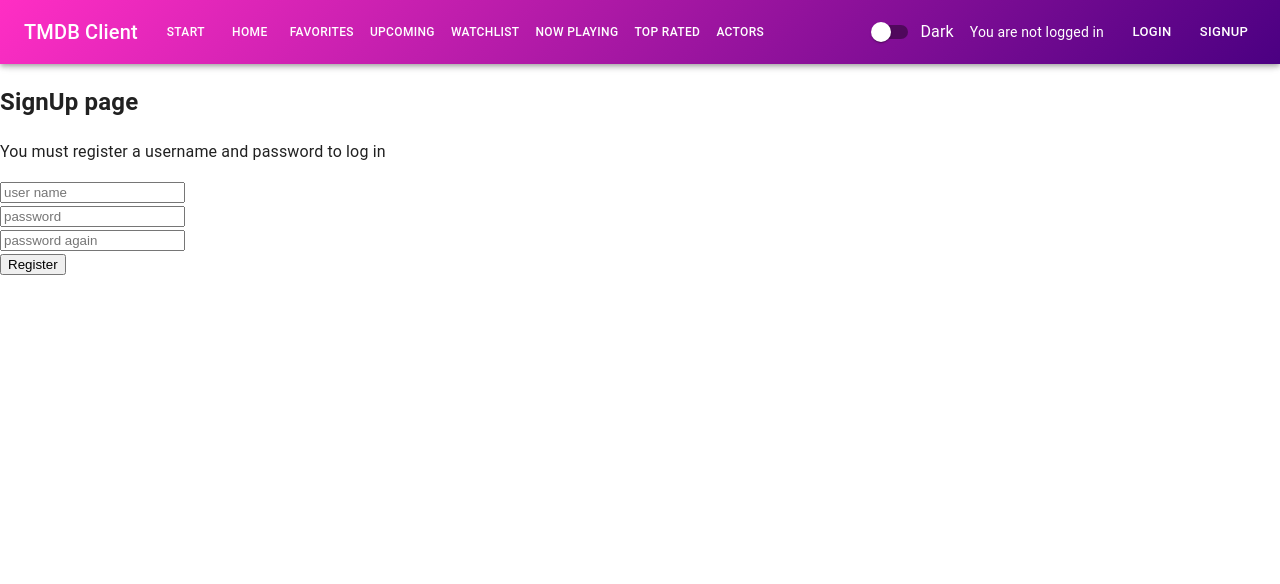
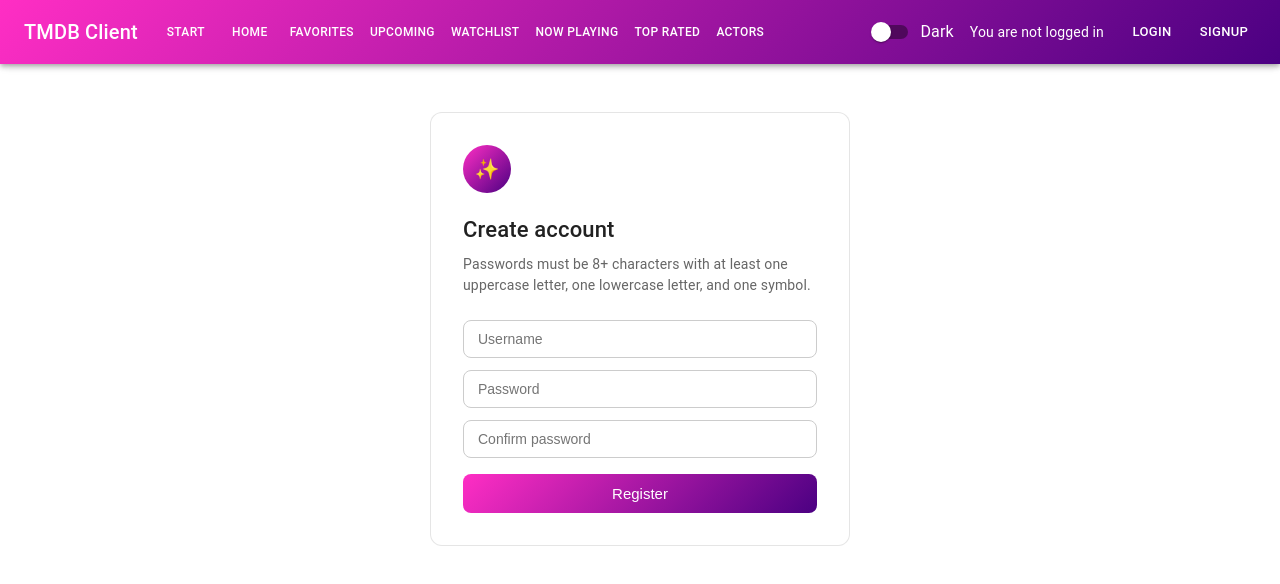
Before and after one commit to Stevensheehan2004/web-api-ca, a React (Vite) app in the folder react-movies/: page /signup in a window 1280 px wide. Shown: the top 584 px of the page. Built offline with nearby package versions, Linux system fonts and the light colour scheme.

Commit message:
Made nicee looking pages and added the final labs

```diff
--- a/react-movies/src/pages/loginPage.jsx
+++ b/react-movies/src/pages/loginPage.jsx
@@ -1,42 +1,105 @@
 import React, { useContext, useState } from "react";
-import { Navigate, useLocation } from "react-router";
+import { Navigate, useLocation, Link } from "react-router";
 import { AuthContext } from '../contexts/authContext';
-import { Link } from "react-router";
+
+const styles = {
+  page: {
+    display: 'flex',
+    justifyContent: 'center',
+    alignItems: 'flex-start',
+    padding: '3rem 1rem',
+    minHeight: '80vh'
+  },
+  card: {
+    background: 'white',
+    border: '0.5px solid rgba(0,0,0,0.1)',
+    borderRadius: '12px',
+    padding: '2rem',
+    width: '100%',
+    maxWidth: '420px'
+  },
+  icon: {
+    width: '48px',
+    height: '48px',
+    borderRadius: '50%',
+    background: 'linear-gradient(135deg, #ff2ec4, #4b0082)',
+    display: 'flex',
+    alignItems: 'center',
+    justifyContent: 'center',
+    color: 'white',
+    fontSize: '20px',
+    marginBottom: '1.25rem'
+  },
+  title: {
+    fontSize: '22px',
+    fontWeight: 500,
+    margin: '0 0 0.5rem'
+  },
+  subtitle: {
+    fontSize: '14px',
+    color: '#666',
+    margin: '0 0 1.5rem',
+    lineHeight: 1.5
+  },
+  input: {
+    width: '100%',
+    boxSizing: 'border-box',
+    padding: '10px 14px',
+    border: '0.5px solid #ccc',
+    borderRadius: '8px',
+    fontSize: '14px',
+    marginBottom: '12px',
+    outline: 'none'
+  },
+  btn: {
+    width: '100%',
+    padding: '11px',
+    border: 'none',
+    borderRadius: '8px',
+    background: 'linear-gradient(135deg, #ff2ec4, #4b0082)',
+    color: 'white',
+    fontSize: '15px',
+    fontWeight: 500,
+    cursor: 'pointer',
+    marginTop: '4px'
+  },
+  link: {
+    fontSize: '13px',
+    color: '#666',
+    marginTop: '1rem',
+    textAlign: 'center'
+  },
+  a: {
+    color: '#c020a0',
+    textDecoration: 'none',
+    fontWeight: 500
+  },
+};
 
 const LoginPage = () => {
   const context = useContext(AuthContext);
-
   const [userName, setUserName] = useState("");
   const [password, setPassword] = useState("");
 
-    const login = () => {
-        context.authenticate(userName, password);
-    };
+  const login = () => context.authenticate(userName, password);
 
-    let location = useLocation();
-
-    // Set 'from' to path where browser is redirected after a successful login - either / or the protected path user requested
+  const location = useLocation();
   const { from } = location.state ? { from: location.state.from.pathname } : { from: "/" };
 
-    if (context.isAuthenticated === true) {
-        return <Navigate to={from} />;
-    }
+  if (context.isAuthenticated === true) return <Navigate to={from} />;
 
   return (
-        <>
-            <h2>Login page</h2>
-            <p>You must log in to view the protected pages </p>
-            <input id="username" placeholder="user name" onChange={e => {
-                setUserName(e.target.value);
-            }}></input><br />
-            <input id="password" type="password" placeholder="password" onChange={e => {
-                setPassword(e.target.value);
-            }}></input><br />
-            {/* Login web form  */}
-            <button onClick={login}>Log in</button>
-            <p>Not Registered?
-                <Link to="/signup">Sign Up!</Link></p>
-        </>
+    <div style={styles.page}>
+      <div style={styles.card}>
+        <div style={styles.icon}>🔒</div>
+        <h2 style={styles.title}>Welcome back</h2>
+        <p style={styles.subtitle}>You must log in to view protected pages.</p>
+        <input style={styles.input} placeholder="Username" onChange={e => setUserName(e.target.value)} />
+        <input style={styles.input} type="password" placeholder="Password" onChange={e => setPassword(e.target.value)} />
+        <button style={styles.btn} onClick={login}>Log in</button>
+        <p style={styles.link}>Not registered? <Link to="/signup" style={styles.a}>Sign up</Link></p>
+      </div>
+    </div>
   );
 };
 
--- a/react-movies/src/pages/profilePage.jsx
+++ b/react-movies/src/pages/profilePage.jsx
@@ -2,20 +2,113 @@ import React, { useContext } from "react";
 import { AuthContext } from '../contexts/authContext';
 import { useNavigate } from "react-router";
 
+const styles = {
+  page: {
+    display: 'flex',
+    justifyContent: 'center',
+    padding: '3rem 1rem',
+    minHeight: '80vh'
+  },
+  card: {
+    background: 'white',
+    border: '0.5px solid rgba(0,0,0,0.1)',
+    borderRadius: '12px',
+    padding: '2rem',
+    maxWidth: '420px',
+    width: '100%'
+  },
+  avatarRow: {
+    display: 'flex',
+    alignItems: 'center',
+    gap: '14px',
+    marginBottom: '1rem'
+  },
+  avatar: {
+    width: '64px',
+    height: '64px',
+    borderRadius: '50%',
+    background: 'linear-gradient(135deg, #ff2ec4, #4b0082)',
+    display: 'flex',
+    alignItems: 'center',
+    justifyContent: 'center',
+    color: 'white',
+    fontSize: '24px',
+    fontWeight: 500,
+    flexShrink: 0
+  },
+  name: {
+    fontSize: '20px',
+    fontWeight: 500,
+    margin: '0 0 4px'
+  },
+  label: {
+    fontSize: '13px',
+    color: '#666',
+    margin: 0
+  },
+  row: {
+    display: 'flex',
+    alignItems: 'center',
+    gap: '10px',
+    padding: '12px 0',
+    borderTop: '0.5px solid rgba(0,0,0,0.08)',
+    fontSize: '14px',
+    color: '#333'
+  },
+  rowIcon: {
+    fontSize: '18px',
+    color: '#c020a0'
+  },
+  notLogged: {
+    textAlign: 'center',
+    padding: '1rem 0'
+  },
+  notLoggedText: {
+    color: '#666',
+    marginBottom: '1rem'
+  },
+  btn: {
+    padding: '9px 28px',
+    border: 'none',
+    borderRadius: '8px',
+    background: 'linear-gradient(135deg, #ff2ec4, #4b0082)',
+    color: 'white',
+    fontSize: '14px',
+    fontWeight: 500,
+    cursor: 'pointer'
+  },
+};
+
 const ProfilePage = () => {
-    const context = useContext(AuthContext);
-    const navigate = useNavigate();
+  const context = useContext(AuthContext);
+  const navigate = useNavigate();
 
-    return context.isAuthenticated ? (
-        <p>
-            User profile: {context.userName}
-        </p>
-    ) : (
-        <p>
-            You must log in to see your profile! {" "}
-            <button onClick={() => navigate('/login')}>Login</button>
-      </p>
-    );
+  return (
+    <div style={styles.page}>
+      <div style={styles.card}>
+        {context.isAuthenticated ? (
+          <>
+            <div style={styles.avatarRow}>
+              <div style={styles.avatar}>{context.userName.charAt(0).toUpperCase()}</div>
+              <div>
+                <p style={styles.name}>{context.userName}</p>
+                <p style={styles.label}>Logged in</p>
+              </div>
+            </div>
+            <div style={styles.row}><span style={styles.rowIcon}>⭐</span> Favorites</div>
+            <div style={styles.row}><span style={styles.rowIcon}>🔖</span> Watchlist</div>
+            <div style={styles.row}><span style={styles.rowIcon}>✏️</span> My reviews</div>
+          </>
+        ) : (
+          <div style={styles.notLogged}>
+            <div style={{ ...styles.avatar, margin: '0 auto 1rem' }}>👤</div>
+            <p style={styles.notLoggedText}>You must log in to see your profile.</p>
+            <button style={styles.btn} onClick={() => navigate('/login')}>Login</button>
+          </div>
+        )}
+      </div>
+    </div>
+  );
 };
 
 export default ProfilePage;
--- a/react-movies/src/pages/signupPage.jsx
+++ b/react-movies/src/pages/signupPage.jsx
@@ -1,17 +1,99 @@
-import React from "react";
+import React, { useContext, useState } from "react";
+import { Navigate } from "react-router";
+import { AuthContext } from '../contexts/authContext';
+
+const styles = {
+  page: {
+    display: 'flex',
+    justifyContent: 'center',
+    alignItems: 'flex-start',
+    padding: '3rem 1rem',
+    minHeight: '80vh'
+  },
+  card: {
+    background: 'white',
+    border: '0.5px solid rgba(0,0,0,0.1)',
+    borderRadius: '12px',
+    padding: '2rem',
+    width: '100%',
+    maxWidth: '420px'
+  },
+  icon: {
+    width: '48px',
+    height: '48px',
+    borderRadius: '50%',
+    background: 'linear-gradient(135deg, #ff2ec4, #4b0082)',
+    display: 'flex',
+    alignItems: 'center',
+    justifyContent: 'center',
+    color: 'white',
+    fontSize: '20px',
+    marginBottom: '1.25rem'
+  },
+  title: {
+    fontSize: '22px',
+    fontWeight: 500,
+    margin: '0 0 0.5rem'
+  },
+  subtitle: {
+    fontSize: '14px',
+    color: '#666',
+    margin: '0 0 1.5rem',
+    lineHeight: 1.5
+  },
+  input: {
+    width: '100%',
+    boxSizing: 'border-box',
+    padding: '10px 14px',
+    border: '0.5px solid #ccc',
+    borderRadius: '8px',
+    fontSize: '14px',
+    marginBottom: '12px',
+    outline: 'none'
+  },
+  btn: {
+    width: '100%',
+    padding: '11px',
+    border: 'none',
+    borderRadius: '8px',
+    background: 'linear-gradient(135deg, #ff2ec4, #4b0082)',
+    color: 'white',
+    fontSize: '15px',
+    fontWeight: 500,
+    cursor: 'pointer',
+    marginTop: '4px'
+  },
+};
 
 const SignUpPage = () => {
+  const context = useContext(AuthContext);
+  const [userName, setUserName] = useState("");
+  const [password, setPassword] = useState("");
+  const [passwordAgain, setPasswordAgain] = useState("");
+  const [registered, setRegistered] = useState(false);
+
+  const register = async () => {
+    const passwordRegEx = /^(?=.*[A-Za-z])(?=.*\d)(?=.*[@$!%*#?&])[A-Za-z\d@$!%*#?&]{8,}$/;
+    if (passwordRegEx.test(password) && password === passwordAgain) {
+      const result = await context.register(userName, password);
+      setRegistered(result);
+    }
+  };
+
+  if (registered === true) return <Navigate to="/login" />;
 
   return (
-    <>
-      <h2>SignUp page</h2>
-      <p>You must register a username and password to log in </p>
-      <input placeholder="user name" ></input><br />
-      <input type="password" placeholder="password" ></input><br />
-      <input type="password" placeholder="password again" ></input><br />
-      {/* Login web form  */}
-      <button>Register</button>
-    </>
+    <div style={styles.page}>
+      <div style={styles.card}>
+        <div style={styles.icon}>✨</div>
+        <h2 style={styles.title}>Create account</h2>
+        <p style={styles.subtitle}>Passwords must be 8+ characters with at least one uppercase letter, one lowercase letter, and one symbol.</p>
+        <input style={styles.input} value={userName} placeholder="Username" onChange={e => setUserName(e.target.value)} />
+        <input style={styles.input} value={password} type="password" placeholder="Password" onChange={e => setPassword(e.target.value)} />
+        <input style={styles.input} value={passwordAgain} type="password" placeholder="Confirm password" onChange={e => setPasswordAgain(e.target.value)} />
+        <button style={styles.btn} onClick={register}>Register</button>
+      </div>
+    </div>
   );
 };
 
--- a/react-movies/src/pages/startPage.jsx
+++ b/react-movies/src/pages/startPage.jsx
@@ -1,19 +1,96 @@
 import React, { useContext } from "react";
 import { AuthContext } from '../contexts/authContext';
-import { Link } from "react-router";
+import { useNavigate } from "react-router";
+
+const styles = {
+  page: {
+    display: 'flex',
+    justifyContent: 'center',
+    alignItems: 'center',
+    padding: '3rem 1rem',
+    minHeight: '80vh'
+  },
+  card: {
+    background: 'white',
+    border: '0.5px solid rgba(0,0,0,0.1)',
+    borderRadius: '12px',
+    padding: '2.5rem 2rem',
+    maxWidth: '480px',
+    width: '100%',
+    textAlign: 'center'
+  },
+  icon: {
+    fontSize: '48px',
+    marginBottom: '1rem'
+  },
+  title: {
+    fontSize: '22px',
+    fontWeight: 500,
+    margin: '0 0 0.75rem'
+  },
+  text: {
+    fontSize: '15px',
+    color: '#666',
+    lineHeight: 1.6,
+    margin: '0 0 1.5rem'
+  },
+  btnRow: {
+    display: 'flex',
+    gap: '10px',
+    justifyContent: 'center'
+  },
+  btnPrimary: {
+    padding: '9px 22px',
+    borderRadius: '8px',
+    fontSize: '14px',
+    fontWeight: 500,
+    cursor: 'pointer',
+    background: 'linear-gradient(135deg, #ff2ec4, #4b0082)',
+    color: 'white',
+    border: 'none'
+  },
+  btnSecondary: {
+    padding: '9px 22px',
+    borderRadius: '8px',
+    fontSize: '14px',
+    fontWeight: 500,
+    cursor: 'pointer',
+    background: 'transparent',
+    border: '0.5px solid #ccc',
+    color: '#333'
+  },
+};
 
 const StartPage = () => {
-    const context = useContext(AuthContext);
+  const context = useContext(AuthContext);
+  const navigate = useNavigate();
 
-    return context.isAuthenticated ? (
-        <p>
-            Welcome {context.userName}! View your <Link to="/movies/nowPlaying">Movies</Link> or your <Link to="/profile">Profile</Link>.
-        </p>
-    ) : (
-        <p>
-            <Link to="/login">Login</Link> or <Link to="/signup">Signup</Link> to view Movies and create reviews!
-        </p>
-    );
-  };
+  return (
+    <div style={styles.page}>
+      <div style={styles.card}>
+        <div style={styles.icon}>🎬</div>
+        {context.isAuthenticated ? (
+          <>
+            <h2 style={styles.title}>Welcome back, {context.userName}!</h2>
+            <p style={styles.text}>Ready to explore? Browse now playing movies or check your profile.</p>
+            <div style={styles.btnRow}>
+              <button style={styles.btnPrimary} onClick={() => navigate('/movies/nowplaying')}>Now playing</button>
+              <button style={styles.btnSecondary} onClick={() => navigate('/profile')}>My profile</button>
+            </div>
+          </>
+        ) : (
+          <>
+            <h2 style={styles.title}>TMDB Client</h2>
+            <p style={styles.text}>Log in or sign up to browse movies and write reviews.</p>
+            <div style={styles.btnRow}>
+              <button style={styles.btnPrimary} onClick={() => navigate('/login')}>Login</button>
+              <button style={styles.btnSecondary} onClick={() => navigate('/signup')}>Sign up</button>
+            </div>
+          </>
+        )}
+      </div>
+    </div>
+  );
+};
 
 export default StartPage;
```
Lines whose indentation alone changed are shown as unchanged.
